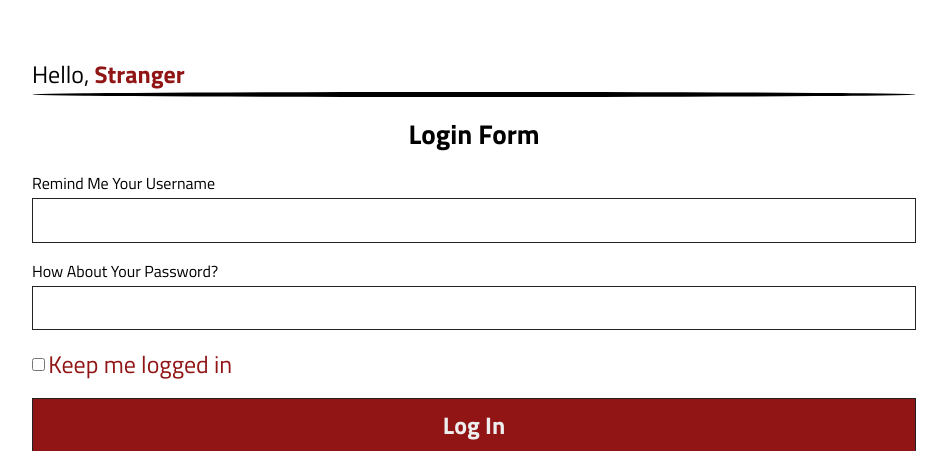
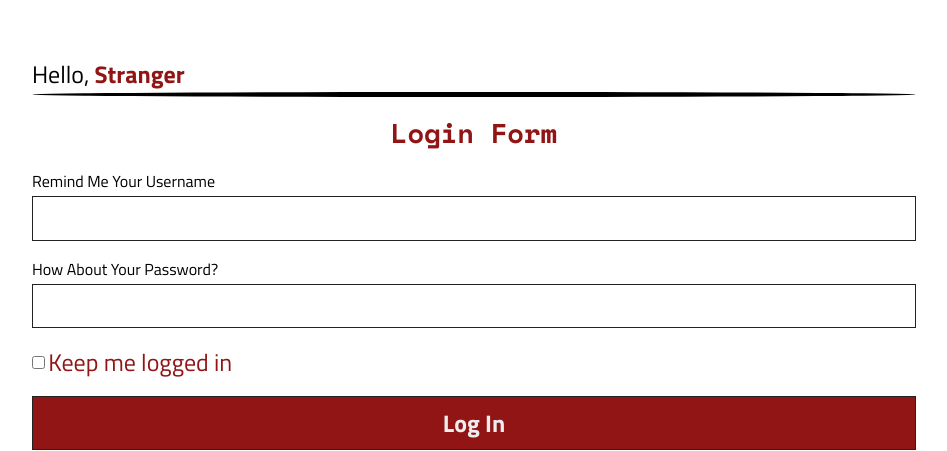
Before and after one commit to VictorOhachor/PoetPiece, a Flask app: page /login in a window 1280 px wide. Shown: the part 88-539 px from the top of the page, without its empty margins (166-1113 px from the left). Run offline with Flask 2, Linux system fonts and the light colour scheme; some libraries are stand-ins or nearby versions.

Commit message:
Updated color theme for poem page [main.css]

```diff
--- a/app/static/css/main.css
+++ b/app/static/css/main.css
@@ -130,6 +130,8 @@ hr {
   text-align: center;
   font-size: calc(1.2rem + 1vmin);
   margin-bottom: 1rem;
+  color: #911515;
+  font-family: 'Space Mono', monospace;
 }
 
 .all-categories__name {
```
